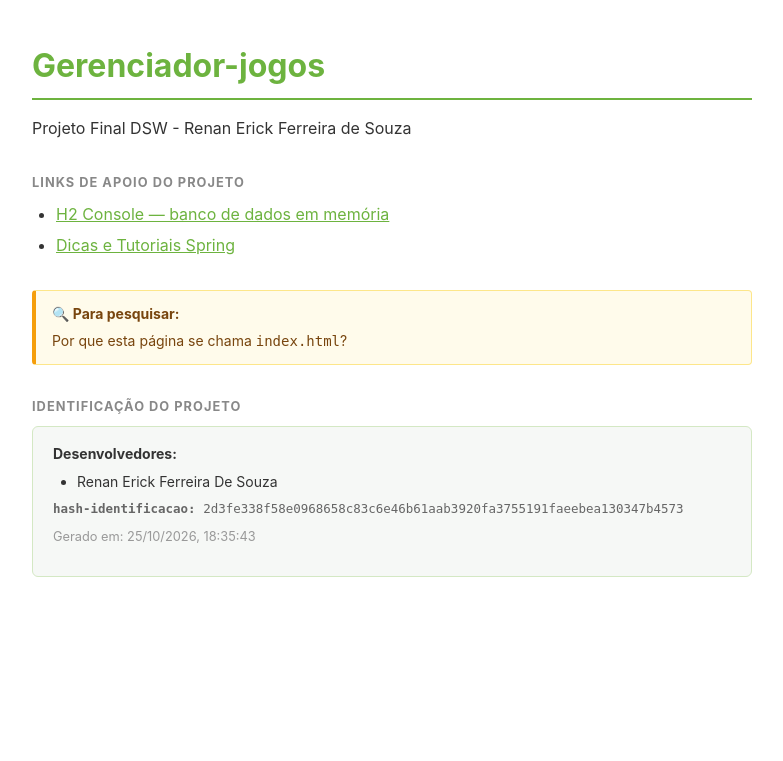
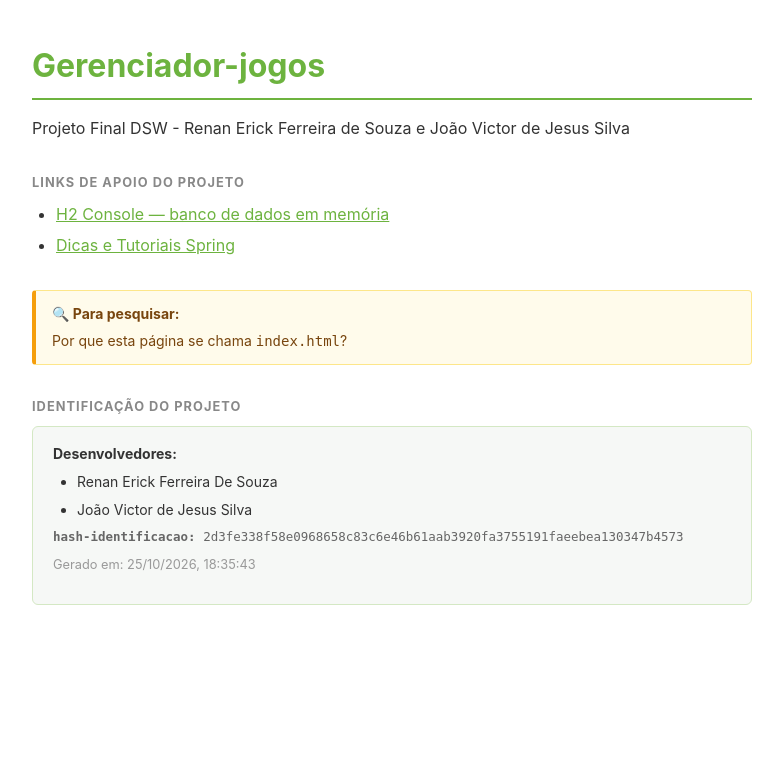
Before and after one commit to Renan7Erick/gerenciador-jogos, a Spring Boot app: page / in a window 1280 px wide. Shown: the top 761 px of the page, without its empty margins (248-1031 px from the left). Run offline with Spring Boot 4, Linux system fonts and the light colour scheme.

Commit message:
adicionando meu nome ao index.html

```diff
--- a/gerenciador-jogos/src/main/resources/static/index.html
+++ b/gerenciador-jogos/src/main/resources/static/index.html
@@ -28,7 +28,7 @@
 </head>
 <body>
   <h1>Gerenciador-jogos</h1>
-  <p>Projeto Final DSW - Renan Erick Ferreira de Souza</p>
+  <p>Projeto Final DSW - Renan Erick Ferreira de Souza e João Victor de Jesus Silva</p>
 
   <h2>Links de apoio do projeto</h2>
   <ul>
@@ -46,6 +46,7 @@
     <strong>Desenvolvedores:</strong>
     <ul>
       <li>Renan Erick Ferreira De Souza</li>
+      <li>João Victor de Jesus Silva</li>
     </ul>
     <p class="hash"><strong>hash-identificacao:</strong> 2d3fe338f58e0968658c83c6e46b61aab3920fa3755191faeebea130347b4573</p>
     <p class="generated">Gerado em: 25/10/2026, 18:35:43</p>
```
